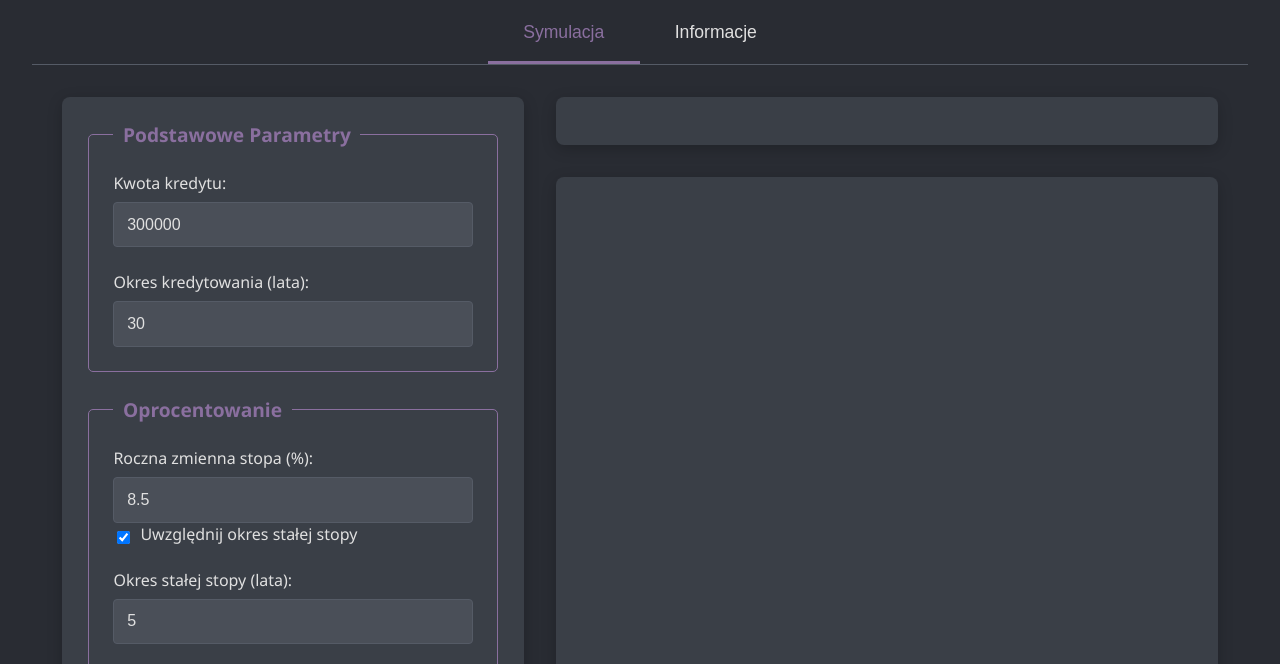
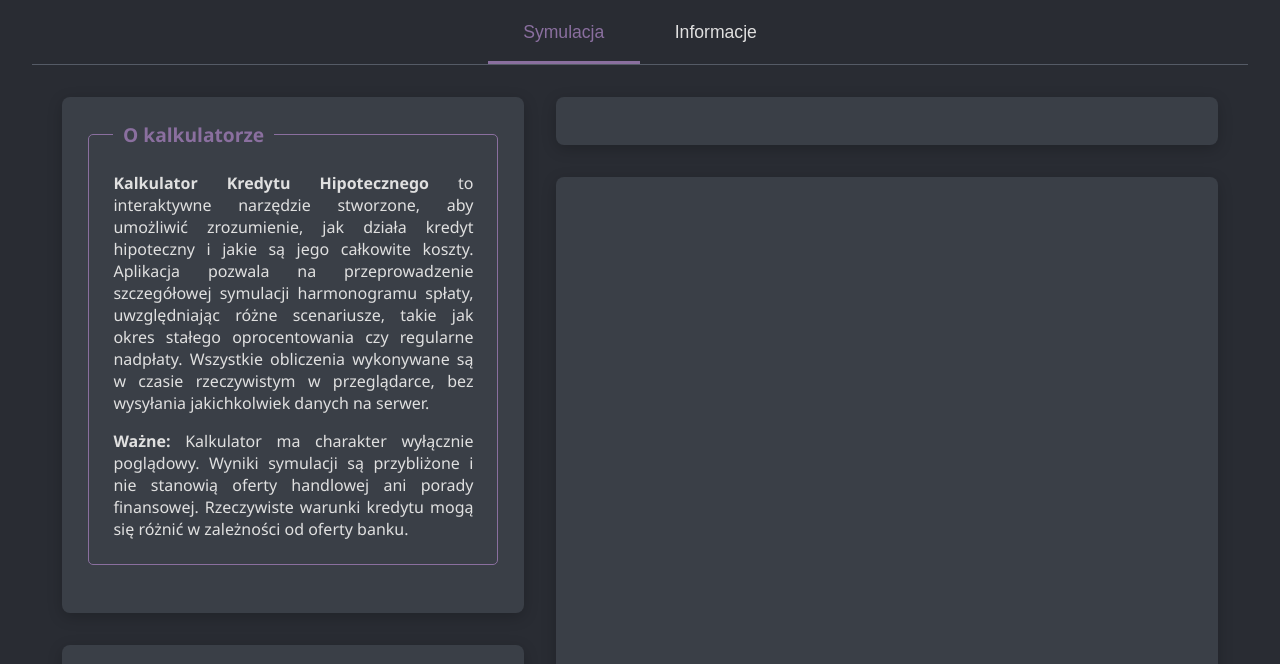
Before and after one commit to FreeTheHedgehog/Kalkulator-Rat-Hipoteki, a plain HTML site: page index.html in a window 1280 px wide. Shown: the part 136-800 px from the top of the page. Drawn offline with nearby package versions, Linux system fonts and the light colour scheme.

Commit message:
layout change

```diff
--- a/index.html
+++ b/index.html
@@ -119,6 +119,12 @@
             width: 100%;
         }
 
+        .left-panel {
+            display: flex;
+            flex-direction: column;
+            gap: 2em;
+        }
+
         .right-panel {
             display: flex;
             flex-direction: column;
@@ -137,6 +143,11 @@
             border-radius: 5px;
             margin-bottom: 1.5em;
             padding: 1.5em;
+        }
+
+        #o-kalkulatorze fieldset {
+             padding-top: 0.5em;
+             padding-bottom: 0.5em;
         }
 
         legend {
@@ -241,7 +252,7 @@
             text-align: left;
         }
 
-                #podsumowanie thead th {
+        #podsumowanie thead th {
             border-bottom: 1px solid var(--border-color);
             padding-bottom: 0.5em;
         }
@@ -391,6 +402,13 @@
     <div id="symulacja-content" class="tab-content active">
         <div class="main-container">
             <div class="left-panel">
+                <form id="o-kalkulatorze">
+                    <fieldset>
+                        <legend>O kalkulatorze</legend>
+                        <p style="text-align: justify;"><b>Kalkulator Kredytu Hipotecznego</b> to interaktywne narzędzie stworzone, aby umożliwić zrozumienie, jak działa kredyt hipoteczny i jakie są jego całkowite koszty. Aplikacja pozwala na przeprowadzenie szczegółowej symulacji harmonogramu spłaty, uwzględniając różne scenariusze, takie jak okres stałego oprocentowania czy regularne nadpłaty. Wszystkie obliczenia wykonywane są w czasie rzeczywistym w przeglądarce, bez wysyłania jakichkolwiek danych na serwer.</p>
+                        <p style="text-align: justify;"><b>Ważne:</b> Kalkulator ma charakter wyłącznie poglądowy. Wyniki symulacji są przybliżone i nie stanowią oferty handlowej ani porady finansowej. Rzeczywiste warunki kredytu mogą się różnić w zależności od oferty banku.</p>
+                    </fieldset>
+                </form>
                 <form id="kalkulator-form">
                     <fieldset>
                         <legend>Podstawowe Parametry</legend>
@@ -508,10 +526,6 @@
 
     <div id="informacje-content" class="tab-content">
         <h3>Informacje o Narzędziu</h3>
-        <h4>Czym jest ten kalkulator?</h4>
-        <p>Kalkulator Kredytu Hipotecznego to interaktywne narzędzie stworzone, aby pomóc Ci zrozumieć, jak działa kredyt hipoteczny i jakie są jego całkowite koszty. Aplikacja pozwala na przeprowadzenie szczegółowej symulacji harmonogramu spłaty, uwzględniając różne scenariusze, takie jak okres stałego oprocentowania czy regularne nadpłaty. Wszystkie obliczenia wykonywane są w czasie rzeczywistym w Twojej przeglądarce, bez wysyłania jakichkolwiek danych na serwer.</p>
-        <p><b>Ważne:</b> Kalkulator ma charakter wyłącznie poglądowy. Wyniki symulacji są przybliżone i nie stanowią oferty handlowej ani porady finansowej. Rzeczywiste warunki kredytu mogą się różnić w zależności od oferty banku.</p>
-        <hr>
         <h4>Opis Pól Formularza</h4>
         <ul>
             <li><b>Podstawowe Parametry</b>
```
